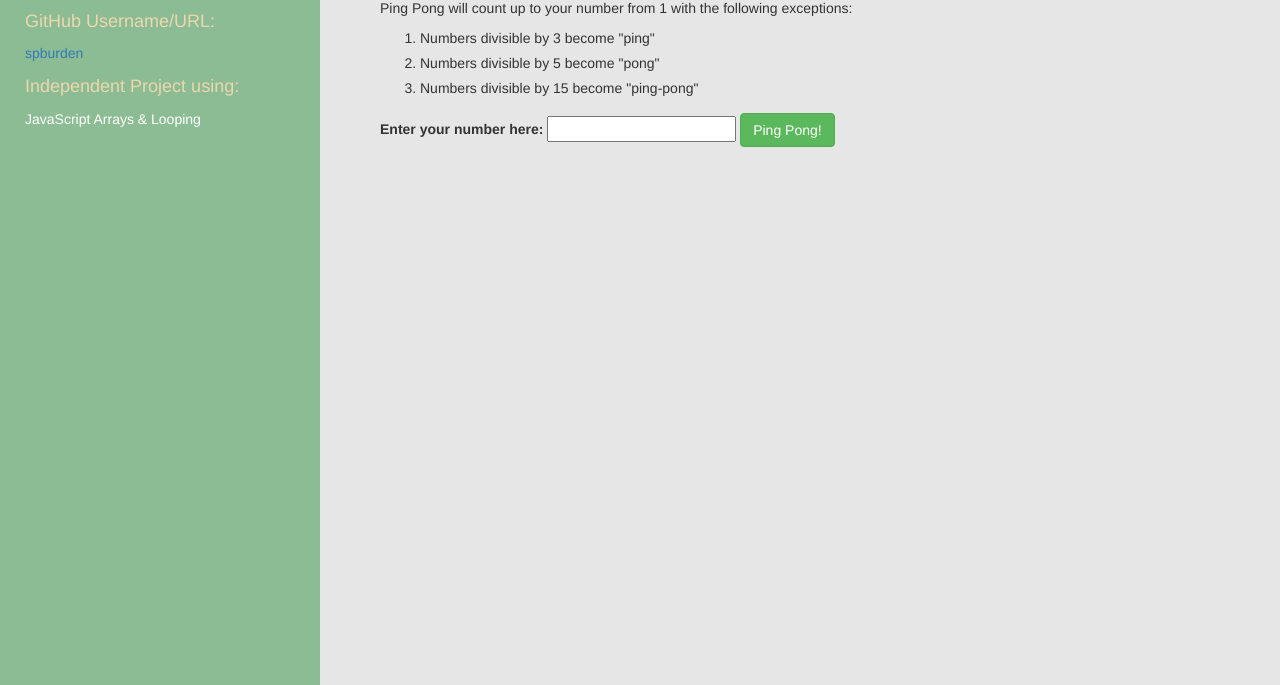
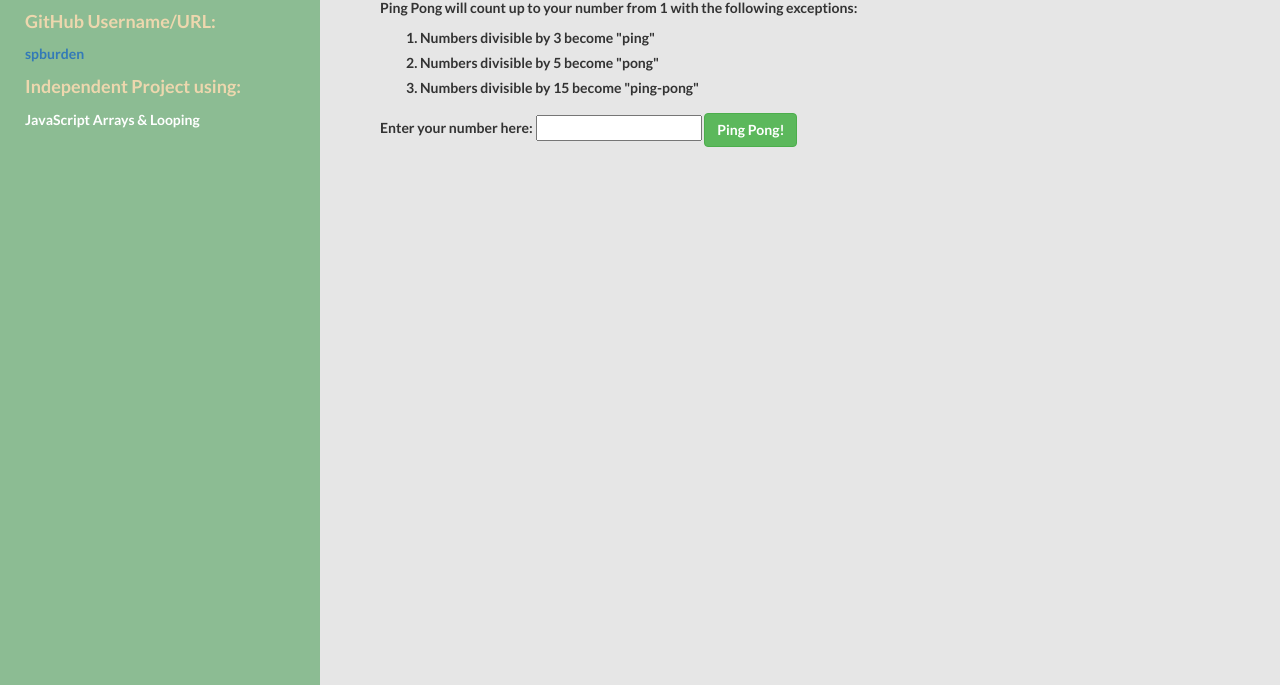
Before and after one commit to spburden/ping-pong, a plain HTML site: page index.html in a window 1280 px wide. Shown: the part 315-1000 px from the top of the page. Drawn offline with Linux system fonts and the light colour scheme.

Commit message:
add lato bold font family from google fonts to body

```diff
--- a/css/styles.css
+++ b/css/styles.css
@@ -1,5 +1,6 @@
 body {
   background-color: #E6E6E6;
+  font-family: 'Lato', sans-serif;
 }
 h1 {
   font-size: 50px;
--- a/index.html
+++ b/index.html
@@ -2,6 +2,7 @@
 <html>
   <head>
     <link href="css/bootstrap.min.css" rel="stylesheet" type="text/css">
+    <link href="https://fonts.googleapis.com/css?family=Lato:700" rel="stylesheet">
     <link href="css/styles.css" rel="stylesheet" type="text/css">
     <script type="text/javascript" src="js/jquery-3.1.0.js"></script>
     <script type="text/javascript" src="js/scripts.js"></script>
```
